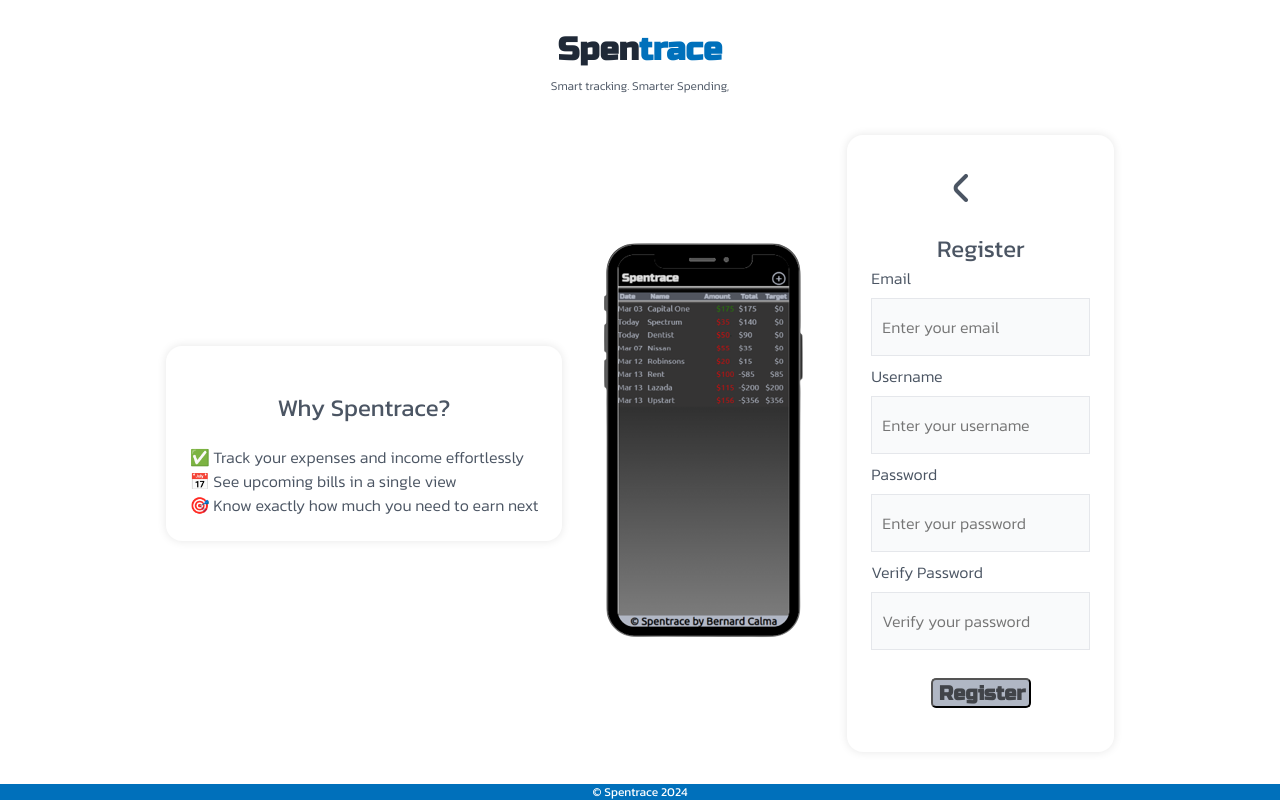
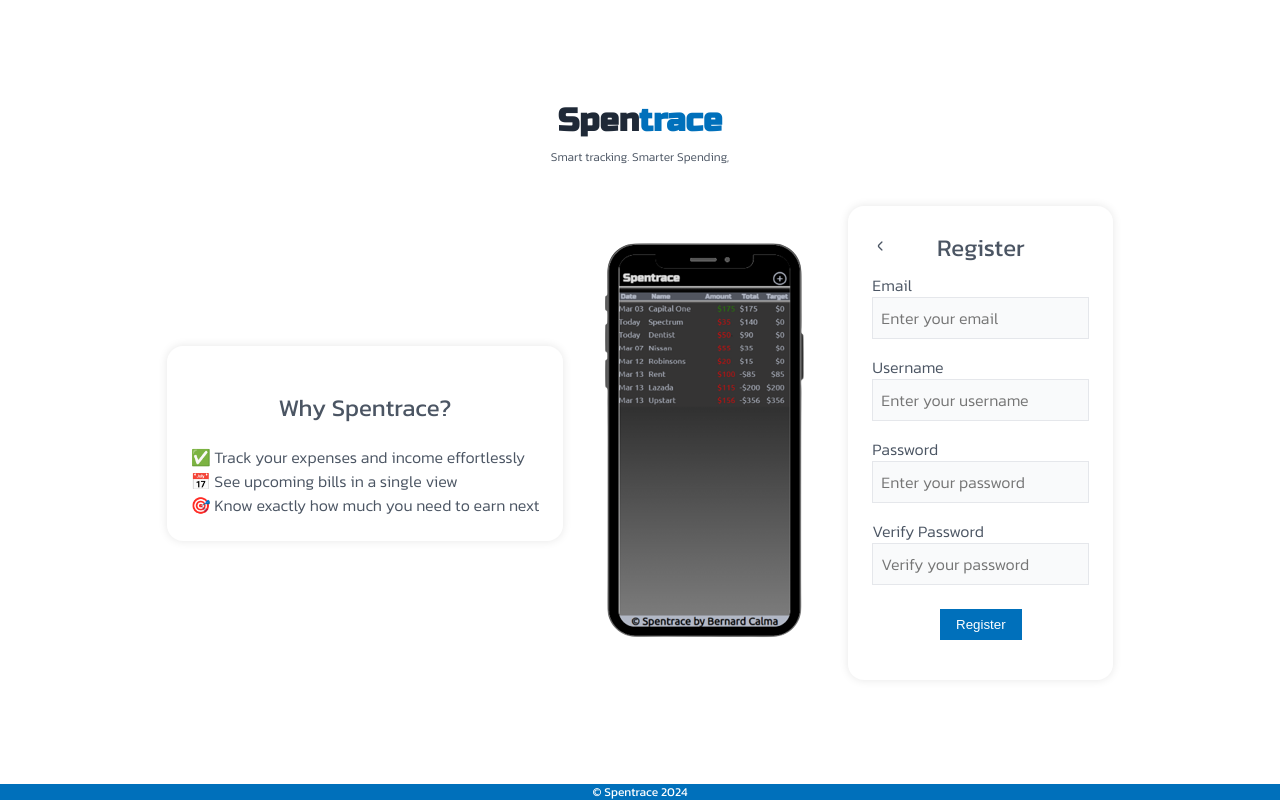
Before and after one commit to Bernard-Calma/spentrace-react, a React (Create React App) app: page / in a window 1280 px wide. Both pictures are taken after a click on the element "Register Here". Built offline with nearby package versions, Linux system fonts and the light colour scheme; no server answers.

Commit message:
style(Login): Form
Update style for login and register form

```diff
--- a/src/container/landingPage/landingPage.css
+++ b/src/container/landingPage/landingPage.css
@@ -1,7 +1,6 @@
 .landing-page {
   display: flex;
   flex-direction: column;
-  align-items: center;
 }
 .landing-page header {
   text-align: center;
--- a/src/container/landingPage/landingpage.scss
+++ b/src/container/landingPage/landingpage.scss
@@ -1,7 +1,6 @@
 .landing-page{
     display: flex;
     flex-direction: column;
-    align-items: center;
 
     header {
         text-align: center;
--- a/src/container/landingPage/login/Login.css
+++ b/src/container/landingPage/login/Login.css
@@ -1,165 +1,79 @@
 .login-register .title {
   margin: 0;
 }
-.login-register form {
+.login-register .login-register_header {
+  position: relative;
+  width: 100%;
+  display: flex;
+  align-items: center;
+  justify-content: center;
+}
+.login-register .login-register_header i {
+  position: absolute;
+  left: 0;
+}
+.login-register form.login, .login-register form.register {
+  width: 100%;
+  margin: 0 auto;
   display: flex;
   flex-direction: column;
+  align-items: center;
+  justify-content: center;
+  gap: 0;
 }
-.login-register form .btn-login {
+.login-register form.login .loginMessage, .login-register form.register .loginMessage {
+  margin: 0;
+  font-weight: 700;
+  color: rgb(255, 30, 30);
+}
+.login-register form.login label, .login-register form.register label {
+  display: flex;
+  flex-direction: column;
+  margin: 0.5rem 0;
+}
+.login-register form.login label input, .login-register form.register label input {
+  padding: 0.5rem;
+  margin: 0;
+  border: 1px solid #e5e7eb; /* gray-300 */
+  background-color: #f9fafb; /* gray-100 */
+  font-size: 1rem;
+  font-family: "Kanit", sans-serif;
+}
+.login-register form.login label input:focus, .login-register form.register label input:focus {
+  border-color: #0070bb; /* blue-600 */
+  border-width: 2px;
+  outline: none;
+}
+.login-register form.login .btn-login, .login-register form.register .btn-login {
   padding: 0.5rem 1rem;
   margin: 1rem 0;
   background-color: #0070bb;
   color: white;
+  border: none;
 }
-.login-register form input {
+.login-register form.login .btn-login:hover, .login-register form.register .btn-login:hover {
+  background-color: #005f99; /* darken blue-600 */
+}
+.login-register form.login input, .login-register form.register input {
   margin: 0.5rem 0;
   padding: 0.5rem;
   border: 1px solid #e5e7eb; /* gray-300 */
   background-color: #f9fafb; /* gray-100 */
   font-size: 1rem;
 }
-.login-register form input:focus {
+.login-register form.login input:focus, .login-register form.register input:focus {
   border-color: #0070bb; /* blue-600 */
   border-width: 2px;
   outline: none;
 }
 .login-register p {
+  font-size: 0.75rem;
   margin: 0;
 }
 .login-register p span {
   color: #1f2937; /* gray-800 */
   font-weight: 700;
   cursor: pointer;
-}
-
-.login-form, .containerRegister {
-  display: flex;
-  flex-direction: column;
-  justify-content: space-between;
-  text-align: center;
-}
-.login-form .registerHeader, .containerRegister .registerHeader {
-  width: 100%;
-  display: flex;
-  align-items: center;
-  justify-content: center;
-  transition: all ease-in-out 0.5s;
-}
-
-.loginTitle, .registerTitle {
-  margin: 0;
-  flex-basis: 100%;
-  color: white;
-  font-size: 5em;
-  text-shadow: 5px 5px #272727;
-}
-
-.registerHeader > i {
-  width: auto;
-  align-self: flex-start;
-  font-size: 3em;
-}
-
-.formLogin, .formRegister {
-  flex: 1;
-  display: flex;
-  flex-direction: column;
-}
-
-.formRegister {
-  justify-content: center;
-  align-items: center;
-}
-
-.formLogin > label, .formRegister > label {
-  display: flex;
-  flex-direction: column;
-}
-
-.formLogin > input, .formRegister > label > input {
-  height: 40px;
-  padding-left: 10px;
-  font-family: "Kanit", sans-serif;
-  font-size: 1em;
-  font-weight: 400;
-}
-
-.formLogin > input {
-  margin: 10px auto;
-}
-
-.formLogin > input:focus {
-  scroll-behavior: smooth;
-}
-
-.btnLogin, .btnRegister {
-  width: 100px;
-  height: 30px;
-  border-radius: 5px;
-  background-color: #B0B7C4;
-  color: #414449;
-  margin: 20px auto;
-  font-weight: bold;
-  font-family: "Russo One";
-  font-size: 20px;
-}
-
-.btnLogin:hover, .btnRegister:hover {
-  background-color: #414449;
-  color: #B0B7C4;
-}
-
-.return {
-  margin: 0;
-}
-
-.return:hover, button {
-  cursor: pointer;
-}
-
-.loginMessage {
-  margin: 0;
-  font-size: 1.5em;
-  font-weight: 500;
-  color: rgb(255, 30, 30);
-}
-
-.registerLink:hover {
-  color: white;
-  cursor: pointer;
-}
-
-.registerText {
-  font-size: 1rem;
-  font-weight: 300;
-  color: #ffffff;
-}
-
-.registerText > span {
-  font-weight: 400;
-  color: rgb(223, 223, 223);
-}
-
-.registerText > span:hover {
-  color: white;
-}
-
-.use-demo {
-  margin: 0 auto;
-  padding: 0;
-  background-color: transparent;
-  border: none;
-  width: -moz-fit-content;
-  width: fit-content;
-  color: rgb(44, 44, 44);
-  font-family: "Kanit", sans-serif;
-  font-size: 1em;
-  cursor: pointer;
-}
-
-.use-demo:hover {
-  color: black;
-  font-weight: 600;
 }
 
 @media screen and (max-width: 900px) {
--- a/src/container/landingPage/login/Login.jsx
+++ b/src/container/landingPage/login/Login.jsx
@@ -50,7 +50,7 @@ const Login = ({view, handleChangeView}) => {
         <div className="container login-register">
             <h2 className="title">Login</h2>
             <form
-                className="formLogin"
+                className="form login"
                 onSubmit={handleLogin}
             >
                 <LabelInput
@@ -77,7 +77,7 @@ const Login = ({view, handleChangeView}) => {
                 }
                 <button className="button btn-login">Sign in</button>
             </form>
-            <p className="registerText">Don't have an account yet?
+            <p>Don't have an account yet?
                 <span
                     onClick={() => handleChangeView()}
                     className="registerText registerLink"
--- a/src/container/landingPage/login/Register.jsx
+++ b/src/container/landingPage/login/Register.jsx
@@ -54,11 +54,11 @@ const Register = () => {
     }
     return(
         <div className="container login-register">
-            <div className="registerHeader">
+            <div className="login-register_header">
                 <BackButton handleChangeView = {() => dispatch(changeView({view: "Login"}))} />
                 <h2 className="title">Register</h2>
             </div>
-            <form className="formRegister" onSubmit={handleRegister}>
+            <form className="form register" onSubmit={handleRegister}>
                 <LabelInput
                     htmlFor="email"
                     text="Email"
@@ -103,7 +103,7 @@ const Register = () => {
                     ? <p className="loginMessage">{errorMessage}</p>
                     : <></>
                 }
-                <button className="btnLogin">Register</button>
+                <button className="button btn-login">Register</button>
             </form>
         </div>
     );
--- a/src/container/landingPage/login/login.scss
+++ b/src/container/landingPage/login/login.scss
@@ -3,15 +3,66 @@
         margin: 0;
     }
 
-    form {
+    .login-register_header{
+        position: relative;
+        width: 100%;
+        display: flex;
+        align-items: center;
+        justify-content: center;
+
+        i {
+            position: absolute;
+            left: 0;
+        }
+    }
+
+    form.login, form.register {
+        width: 100%;
+        margin: 0 auto;
         display: flex;
         flex-direction: column;
+        align-items: center;
+        justify-content: center;
+        gap: 0;
+
+        .loginMessage {
+            margin: 0;
+            font-weight: 700;
+            color: rgb(255, 30, 30)
+        }
+
+
+        label {
+            display: flex;
+            flex-direction: column;
+            margin: 0.5rem 0;
+
+            input {
+                padding: 0.5rem;
+                margin: 0;
+                border: 1px solid #e5e7eb; /* gray-300 */
+                background-color: #f9fafb; /* gray-100 */
+                font-size: 1rem;
+                font-family: "Kanit", sans-serif;
+
+                &:focus {
+                    border-color: #0070bb; /* blue-600 */
+                    border-width: 2px;
+                    outline: none;
+                }
+            }
+        }
 
         .btn-login {
             padding: 0.5rem 1rem;
             margin: 1rem 0;
             background-color: #0070bb;
             color: white;
+            border: none;
+
+            &:hover {
+                background-color: #005f99; /* darken blue-600 */
+            }
         }
 
         input {
@@ -30,6 +81,7 @@
     }
 
     p {
+        font-size: 0.75rem;
         margin: 0;
         span {
             color: #1f2937; /* gray-800 */
@@ -39,143 +91,7 @@
     }
 }
 
-.login-form, .containerRegister {
-    display: flex;
-    flex-direction: column;
-    justify-content: space-between;
-    text-align: center;
 
-    .title {
-
-    }
-
-    .registerHeader {
-        width: 100%;
-        display: flex;
-        align-items: center;
-        justify-content: center;
-        transition: all ease-in-out 0.5s;
-    }
-}
-
-
-
-.loginTitle, .registerTitle {
-    margin: 0;
-    flex-basis: 100%;
-    color: white;
-    font-size: 5em;
-    text-shadow: 5px 5px #272727;
-}
-
-.registerHeader > i {
-    width: auto;
-    align-self: flex-start;
-    font-size: 3em;
-}
-
-.formLogin, .formRegister {
-    flex: 1;
-    display: flex;
-    flex-direction: column;
-}
-
-.formRegister {
-    justify-content: center;
-    align-items: center;
-}
-
-.formLogin > label, .formRegister > label {
-    display: flex;
-    flex-direction: column;
-}
-
-.formLogin > input, .formRegister > label > input {
-    height: 40px;
-
-    padding-left: 10px;
-    font-family: "Kanit", sans-serif;
-    font-size: 1em;
-    font-weight: 400;
-}
-
-.formLogin > input {
-    margin: 10px auto;
-}
-
-.formLogin > input:focus{
-    scroll-behavior: smooth;
-}
-
-.btnLogin, .btnRegister {
-    width: 100px;
-    height: 30px;
-    border-radius: 5px;
-    background-color: #B0B7C4;
-    color: #414449;
-    margin: 20px auto;
-    font-weight: bold;
-    font-family: "Russo One";
-    font-size: 20px;
-}
-
-.btnLogin:hover, .btnRegister:hover {
-    background-color: #414449;
-    color: #B0B7C4;
-}
-
-.return {
-    margin: 0;
-}
-
-.return:hover, button {
-    cursor: pointer;
-}
-
-.loginMessage {
-    margin: 0;
-    font-size: 1.5em;
-    font-weight: 500;
-    color: rgb(255, 30, 30)
-}
-
-.registerLink:hover {
-    color: white;
-    cursor: pointer;
-}
-
-.registerText {
-    font-size: 1rem;
-    font-weight: 300;
-    color: #ffffff;
-}
-
-.registerText > span {
-    font-weight: 400;
-    color: rgb(223, 223, 223);
-}
-
-.registerText > span:hover{
-    color: white;
-}
-
-.use-demo {
-    margin: 0 auto;
-    padding: 0;
-    background-color: transparent;
-    border: none;
-    width: fit-content;
-    color: rgb(44, 44, 44);
-    font-family: "Kanit", sans-serif;
-    font-size: 1em;
-    cursor: pointer;
-
-}
-
-.use-demo:hover {
-    color: black;
-    font-weight: 600;
-}
 
 @media screen and (max-width: 900px) {
     .containerLogin, .containerRegister {
```
Also changed, not shown: 2 other files (tests, documents, lock files or other folders).
